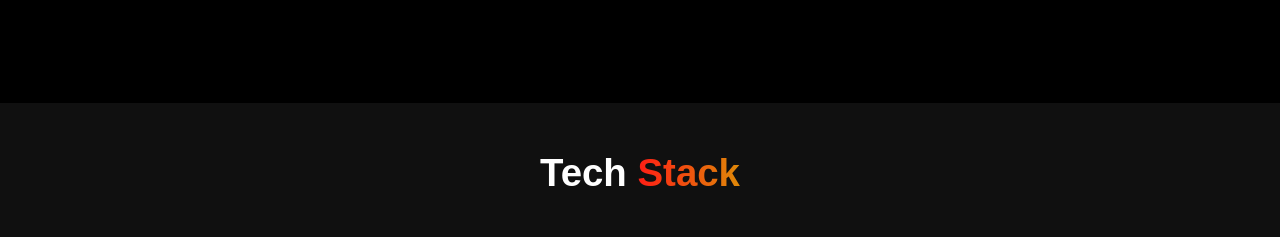
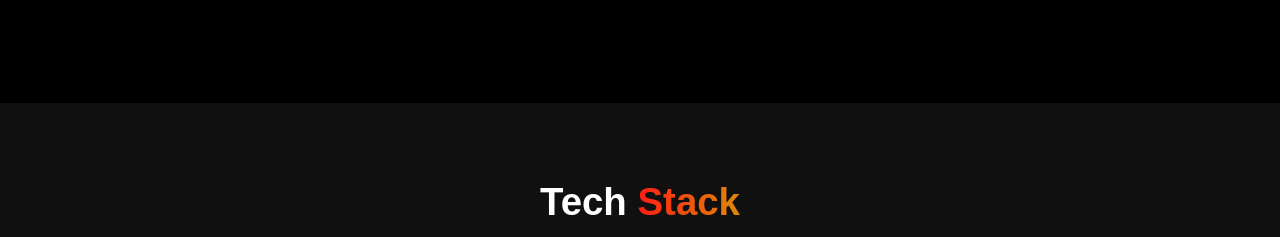
Before and after one commit to Raghavkapil/Portfolio, a plain HTML site: page index.html in a window 1280 px wide. Shown: the part 2371-2608 px from the top of the page. Drawn offline with nearby package versions, Linux system fonts and the light colour scheme.

Commit message:
Portfolio

```diff
--- a/style.css
+++ b/style.css
@@ -439,8 +439,8 @@ footer ul li a{
 
 .tech-stack h2 {
     font-size: 4rem;
-   margin: 3rem;
-   margin-bottom: 5rem;
+   margin-top: 6rem;
+   margin-bottom: 3rem;
    color: var(--text-color);
 }
 
```
